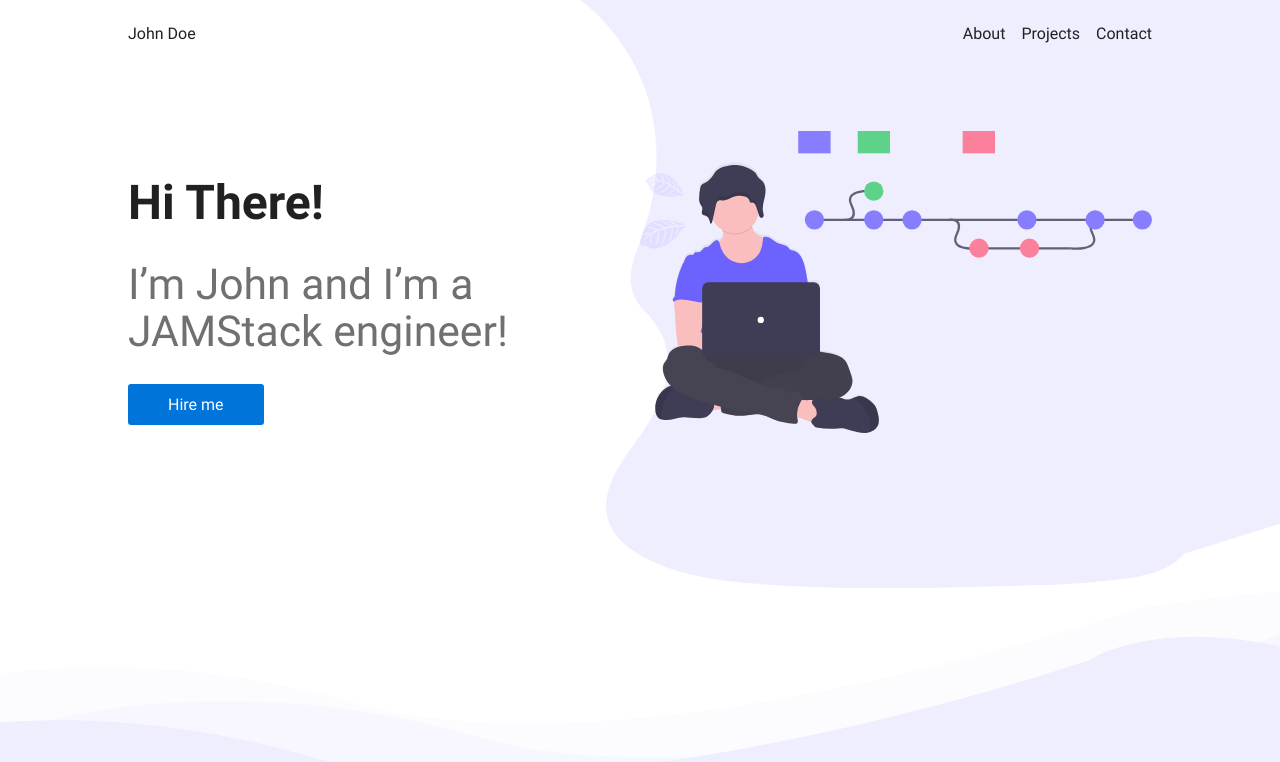
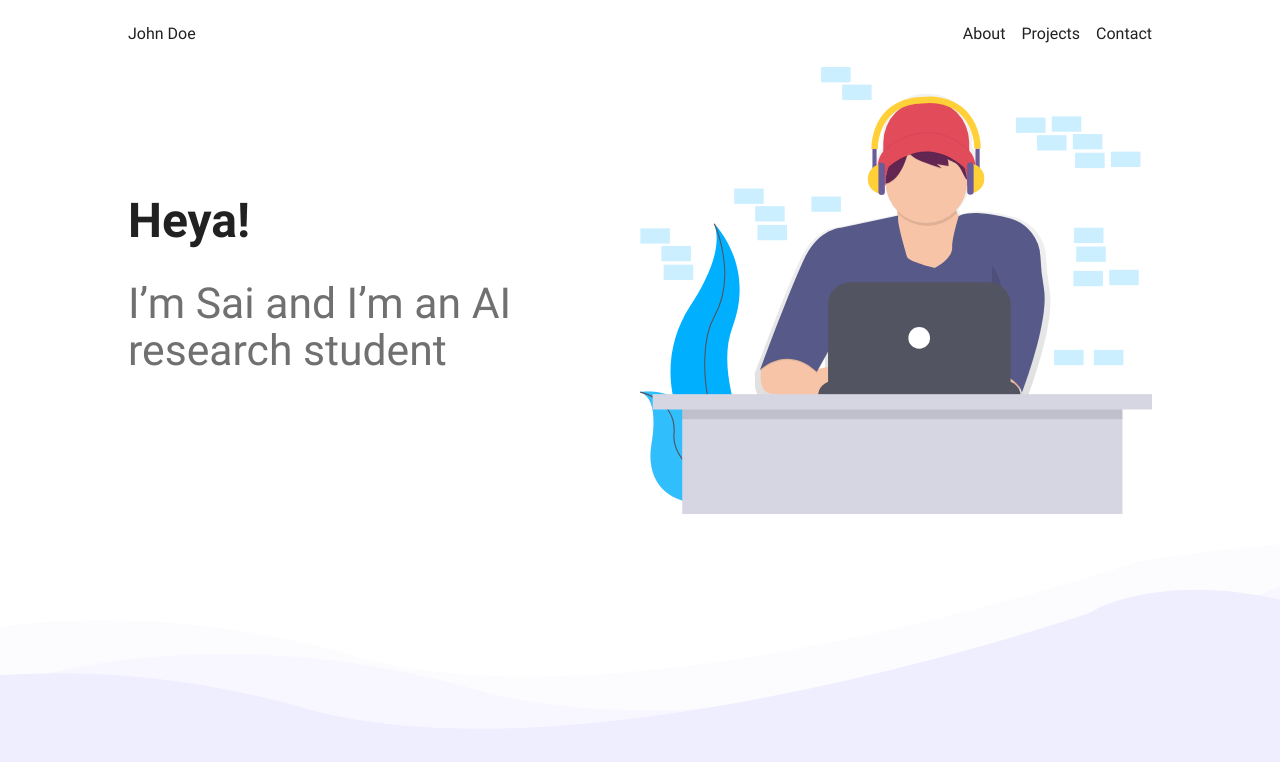
Before and after one commit to saisk08/portfolio-src, a Gatsby site: page / in a window 1280 px wide. Shown: the top 762 px of the page. Built offline with nearby package versions, Linux system fonts and the light colour scheme; Gatsby itself is replaced by a stand-in of ours.

Commit message:
Update intro component

```diff
--- a/src/components/landing/Intro/index.jsx
+++ b/src/components/landing/Intro/index.jsx
@@ -1,8 +1,7 @@
 import React from 'react';
-import AnchorLink from 'react-anchor-link-smooth-scroll';
 import { Header } from 'components/theme';
-import { Container, Button } from 'components/common';
-import dev from 'assets/illustrations/dev.svg';
+import { Container } from 'components/common';
+import dev from 'assets/illustrations/coding.svg';
 import { Wrapper, IntroWrapper, Details, Thumbnail } from './styles';
 
 export const Intro = () => (
@@ -10,14 +9,11 @@
     <Header />
     <IntroWrapper as={Container}>
       <Details>
-        <h1>Hi There!</h1>
-        <h4>I’m John and I’m a JAMStack engineer!</h4>
-        <Button as={AnchorLink} href="#contact">
-          Hire me
-        </Button>
+        <h1>Heya!</h1>
+        <h4>I’m Sai and I’m an AI research student</h4>
       </Details>
       <Thumbnail>
-        <img src={dev} alt="I’m John and I’m a JAMStack engineer!" />
+        <img src={dev} alt="coder!" />
       </Thumbnail>
     </IntroWrapper>
   </Wrapper>
--- a/src/components/landing/Intro/styles.js
+++ b/src/components/landing/Intro/styles.js
@@ -2,15 +2,12 @@
 import overlayIllustration from 'assets/illustrations/overlay.svg';
 
 export const Wrapper = styled.div`
-  padding-bottom: 4rem;
-  background-image: url(${overlayIllustration});
   background-size: contain;
   background-position: right top;
   background-repeat: no-repeat;
 `;
 
 export const IntroWrapper = styled.div`
-  padding: 4rem 0;
   display: flex;
   align-items: center;
   justify-content: space-between;
```
